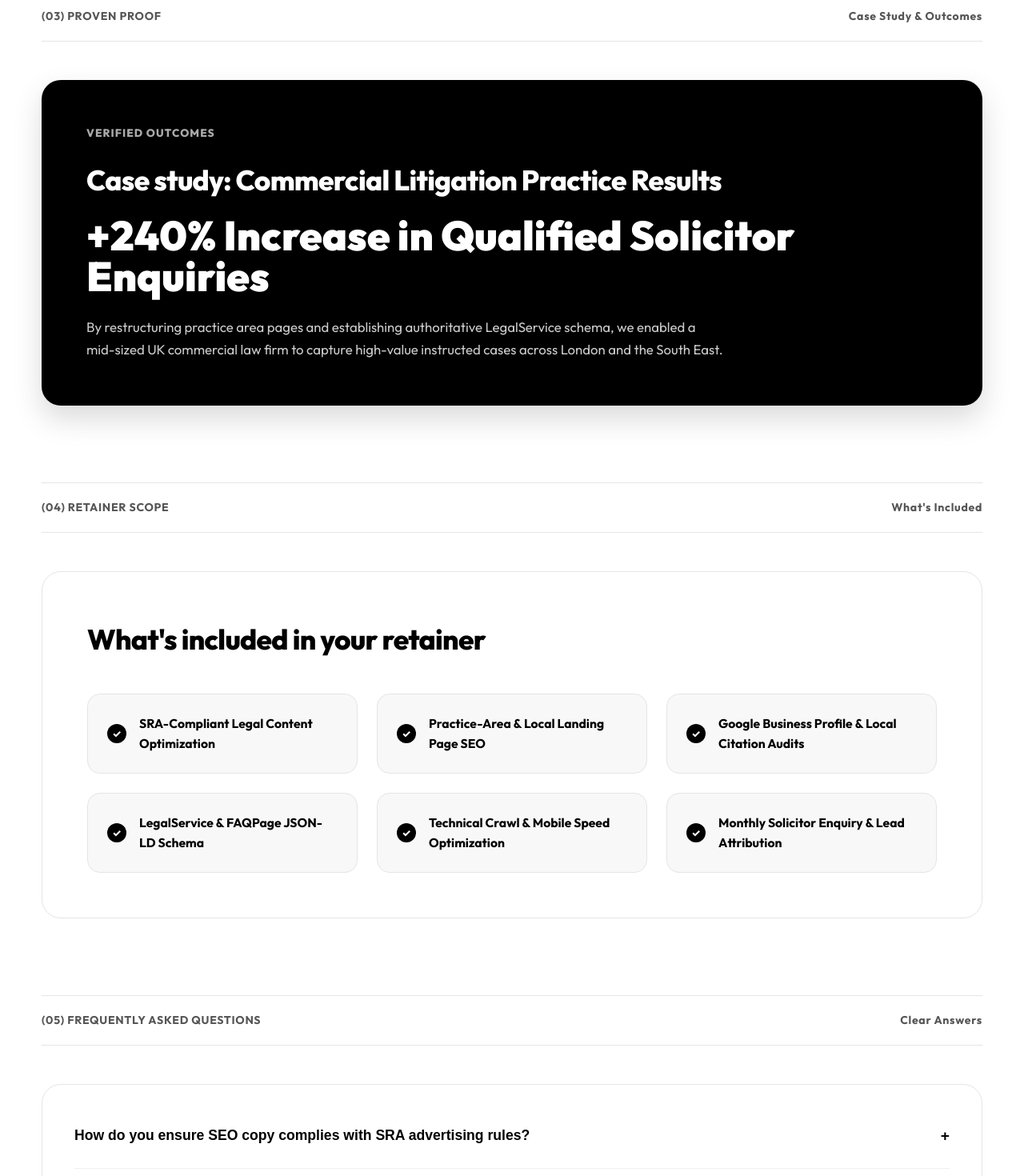
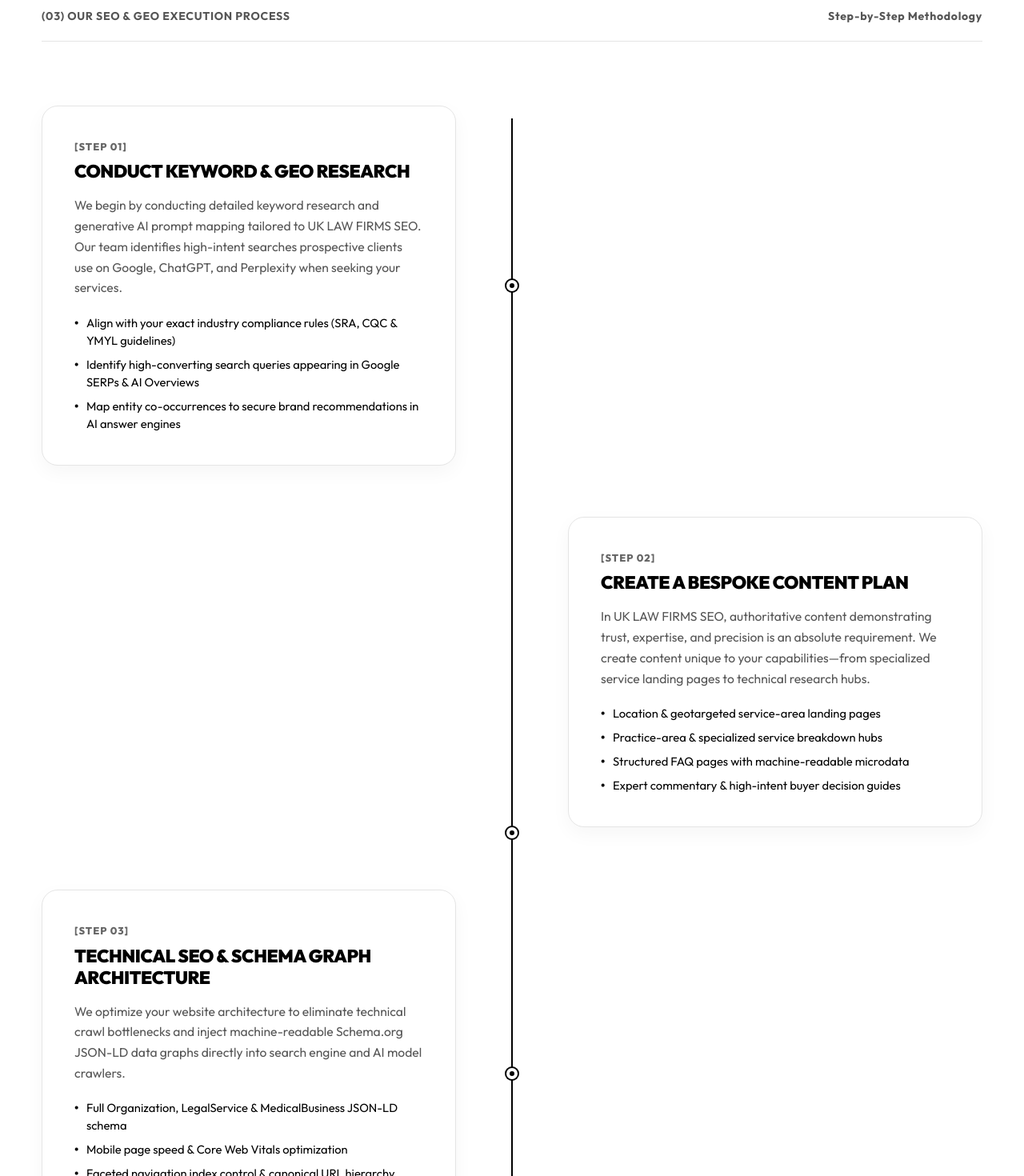
Before and after one commit to lucasthegreat1/agency-website, a Next.js app: page /seo-for-law-firms in a window 1280 px wide. Shown: the part 1700-3170 px from the top of the page at 80% size. Built offline with nearby package versions, Linux system fonts and the light colour scheme.

Commit message:
Add SEO and GEO process timeline graph across all industry pages

```diff
--- a/src/components/IndustryPageTemplate.tsx
+++ b/src/components/IndustryPageTemplate.tsx
@@ -3,6 +3,7 @@
 import React, { useState } from 'react';
 import Link from 'next/link';
 import AIAuditWidget from '@/components/AIAuditWidget';
+import SeoGeoProcessTimeline from '@/components/SeoGeoProcessTimeline';
 
 export type UKIndustrySpec = {
   tag: string;
@@ -123,11 +124,23 @@ export default function IndustryPageTemplate({ spec }: { spec: UKIndustrySpec })
         </div>
       </section>
 
+      {/* PROCESS GRAPH SECTION - SEO & GEO TIMELINE */}
+      <section style={{ marginBottom: '6rem' }}>
+        <div className="container">
+          <div className="section-bar">
+            <span>(03) OUR SEO & GEO EXECUTION PROCESS</span>
+            <span>Step-by-Step Methodology</span>
+          </div>
+
+          <SeoGeoProcessTimeline industryName={spec.tag} />
+        </div>
+      </section>
+
       {/* H2 OUTLINE SECTION 3: CASE STUDY */}
       <section style={{ marginBottom: '6rem' }}>
         <div className="container">
           <div className="section-bar">
-            <span>(03) PROVEN PROOF</span>
+            <span>(04) PROVEN PROOF</span>
             <span>Case Study & Outcomes</span>
           </div>
 
@@ -152,7 +165,7 @@ export default function IndustryPageTemplate({ spec }: { spec: UKIndustrySpec })
       <section style={{ marginBottom: '6rem' }}>
         <div className="container">
           <div className="section-bar">
-            <span>(04) RETAINER SCOPE</span>
+            <span>(05) RETAINER SCOPE</span>
             <span>What's Included</span>
           </div>
 
@@ -179,7 +192,7 @@ export default function IndustryPageTemplate({ spec }: { spec: UKIndustrySpec })
       <section style={{ marginBottom: '6rem' }}>
         <div className="container">
           <div className="section-bar">
-            <span>(05) FREQUENTLY ASKED QUESTIONS</span>
+            <span>(06) FREQUENTLY ASKED QUESTIONS</span>
             <span>Clear Answers</span>
           </div>
 
--- /dev/null
+++ b/src/components/SeoGeoProcessTimeline.tsx
@@ -0,0 +1,170 @@
+'use client';
+
+import React from 'react';
+
+export default function SeoGeoProcessTimeline({ industryName }: { industryName?: string }) {
+  const steps = [
+    {
+      num: '01',
+      title: 'CONDUCT KEYWORD & GEO RESEARCH',
+      side: 'left',
+      description:
+        `We begin by conducting detailed keyword research and generative AI prompt mapping tailored to ${industryName || 'your sector'}. Our team identifies high-intent searches prospective clients use on Google, ChatGPT, and Perplexity when seeking your services.`,
+      bullets: [
+        'Align with your exact industry compliance rules (SRA, CQC & YMYL guidelines)',
+        'Identify high-converting search queries appearing in Google SERPs & AI Overviews',
+        'Map entity co-occurrences to secure brand recommendations in AI answer engines',
+      ],
+    },
+    {
+      num: '02',
+      title: 'CREATE A BESPOKE CONTENT PLAN',
+      side: 'right',
+      description:
+        `In ${industryName || 'your industry'}, authoritative content demonstrating trust, expertise, and precision is an absolute requirement. We create content unique to your capabilities—from specialized service landing pages to technical research hubs.`,
+      bullets: [
+        'Location & geotargeted service-area landing pages',
+        'Practice-area & specialized service breakdown hubs',
+        'Structured FAQ pages with machine-readable microdata',
+        'Expert commentary & high-intent buyer decision guides',
+      ],
+    },
+    {
+      num: '03',
+      title: 'TECHNICAL SEO & SCHEMA GRAPH ARCHITECTURE',
+      side: 'left',
+      description:
+        'We optimize your website architecture to eliminate technical crawl bottlenecks and inject machine-readable Schema.org JSON-LD data graphs directly into search engine and AI model crawlers.',
+      bullets: [
+        'Full Organization, LegalService & MedicalBusiness JSON-LD schema',
+        'Mobile page speed & Core Web Vitals optimization',
+        'Faceted navigation index control & canonical URL hierarchy',
+        'Schema graph entity linking (Wikidata & Crunchbase co-occurrences)',
+      ],
+    },
+    {
+      num: '04',
+      title: 'DIGITAL PR & LLM CITATION BUILDING',
+      side: 'right',
+      description:
+        'Generative AI models and search algorithms prioritize brands cited across authoritative publications and media outlets. We execute targeted PR campaigns to secure high-authority references that solidify your domain authority.',
+      bullets: [
+        'Tier-1 industry press coverage & unlinked brand mention conversions',
+        'AI answer engine source citation tracking (ChatGPT & Perplexity)',
+        'Wikidata & directory entity reference alignment',
+        'Transparent monthly enquiry & organic client attribution reporting',
+      ],
+    },
+  ];
+
+  return (
+    <div style={{ position: 'relative', padding: '2rem 0' }}>
+      {/* Central Timeline Spine (Desktop) */}
+      <div
+        className="timeline-spine"
+        style={{
+          position: 'absolute',
+          left: '50%',
+          top: '3rem',
+          bottom: '3rem',
+          width: '2px',
+          backgroundColor: '#000000',
+          transform: 'translateX(-50%)',
+          zIndex: 1,
+        }}
+      />
+
+      <div style={{ display: 'flex', flexDirection: 'column', gap: '4rem', position: 'relative', zIndex: 2 }}>
+        {steps.map((step, idx) => (
+          <div
+            key={idx}
+            style={{
+              display: 'grid',
+              gridTemplateColumns: step.side === 'left' ? '1fr 60px 1fr' : '1fr 60px 1fr',
+              alignItems: 'center',
+              width: '100%',
+            }}
+            className="timeline-row"
+          >
+            {/* Left Box */}
+            <div style={{ paddingRight: step.side === 'left' ? '2.5rem' : '0', paddingLeft: step.side === 'right' ? '2.5rem' : '0', gridColumn: step.side === 'left' ? '1' : '3' }}>
+              <div
+                style={{
+                  backgroundColor: '#ffffff',
+                  border: '1px solid #e5e5e5',
+                  borderRadius: '20px',
+                  padding: '2.5rem',
+                  boxShadow: '0 8px 24px rgba(0, 0, 0, 0.04)',
+                }}
+              >
+                <div style={{ fontFamily: 'var(--font-mono)', fontSize: '0.8rem', fontWeight: 800, color: '#666666', letterSpacing: '0.08em', marginBottom: '0.5rem' }}>
+                  [STEP {step.num}]
+                </div>
+                <h3
+                  style={{
+                    fontSize: '1.4rem',
+                    fontWeight: 900,
+                    color: '#000000',
+                    letterSpacing: '-0.02em',
+                    lineHeight: 1.2,
+                    marginBottom: '1rem',
+                    textTransform: 'uppercase',
+                  }}
+                >
+                  {step.title}
+                </h3>
+                <p style={{ color: '#555555', fontSize: '0.98rem', lineHeight: 1.65, marginBottom: '1.2rem' }}>
+                  {step.description}
+                </p>
+                <ul style={{ listStyle: 'none', display: 'flex', flexDirection: 'column', gap: '0.5rem', fontSize: '0.92rem', color: '#000000' }}>
+                  {step.bullets.map((b, i) => (
+                    <li key={i} style={{ display: 'flex', alignItems: 'flex-start', gap: '0.6rem', lineHeight: 1.5 }}>
+                      <span style={{ fontWeight: 900, color: '#000000' }}>•</span>
+                      <span>{b}</span>
+                    </li>
+                  ))}
+                </ul>
+              </div>
+            </div>
+
+            {/* Central Node Dot */}
+            <div style={{ gridColumn: '2', display: 'flex', justifyContent: 'center', alignItems: 'center' }}>
+              <div
+                style={{
+                  width: '14px',
+                  height: '14px',
+                  borderRadius: '50%',
+                  backgroundColor: '#000000',
+                  border: '4px solid #ffffff',
+                  boxShadow: '0 0 0 2px #000000',
+                }}
+              />
+            </div>
+
+            {/* Empty Spacer Column for layout symmetry */}
+            <div style={{ gridColumn: step.side === 'left' ? '3' : '1' }} className="desktop-only" />
+          </div>
+        ))}
+      </div>
+
+      <style jsx global>{`
+        @media (max-width: 868px) {
+          .timeline-spine {
+            left: '20px' !important;
+            transform: none !important;
+          }
+          .timeline-row {
+            grid-template-columns: 40px 1fr !important;
+          }
+          .timeline-row > div:nth-child(1) {
+            grid-column: 2 !important;
+            padding: 0 !important;
+          }
+          .timeline-row > div:nth-child(2) {
+            grid-column: 1 !important;
+          }
+        }
+      `}</style>
+    </div>
+  );
+}
```
